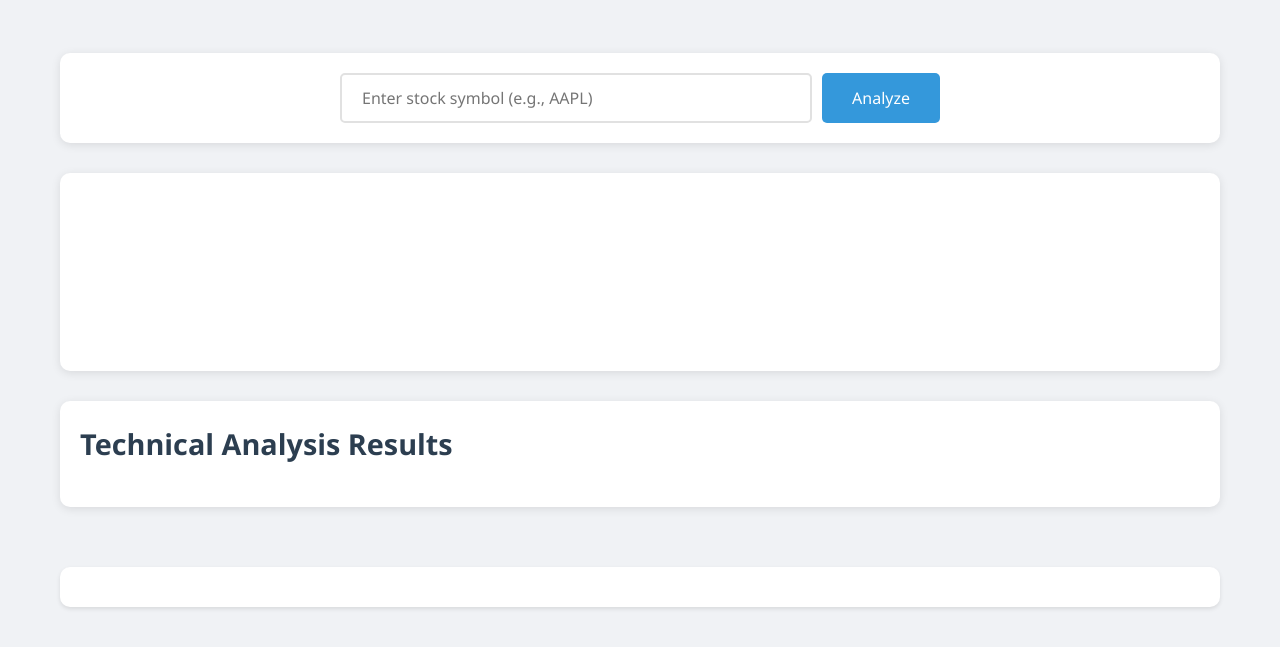
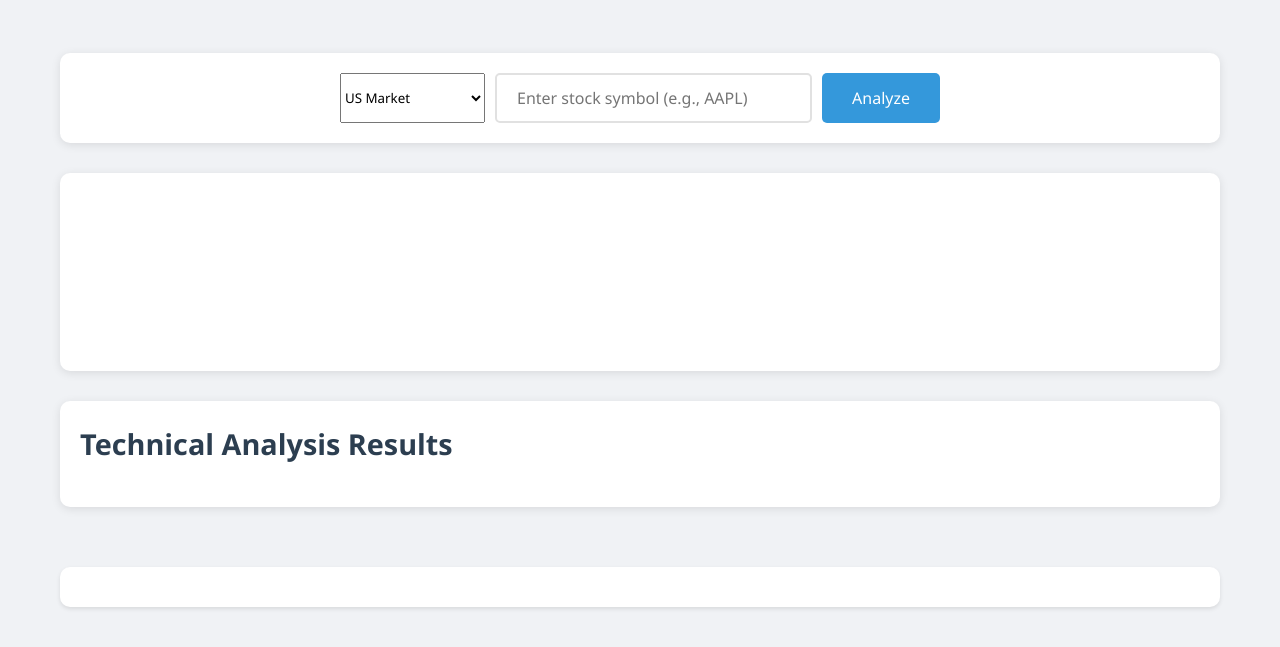
Before and after one commit to WajiHaiderAkhtar/HackIndia-Spark8-2025-Team-Akatsuki, a plain HTML site: page index.html in a window 1280 px wide. Shown: the part 121-768 px from the top of the page. Drawn offline with nearby package versions, Linux system fonts and the light colour scheme.

Commit message:
Update index.html

```diff
--- a/index.html
+++ b/index.html
@@ -3,7 +3,7 @@
 <head>
     <meta charset="UTF-8">
     <meta name="viewport" content="width=device-width, initial-scale=1.0">
-    <title>Trade Lens AI</title>
+    <title>Stock Technical Analyzer</title>
     <link rel="stylesheet" href="styles.css">
     <script src="https://cdn.jsdelivr.net/npm/chart.js"></script>
 </head>
@@ -16,6 +16,10 @@
         <div class="input-section">
             <form id="stockForm">
                 <div class="input-group">
+                    <select id="marketSelect" class="form-control">
+                        <option value="US">US Market</option>
+                        <option value="IN">Indian Market (BSE)</option>
+                    </select>
                     <input type="text" id="stockSymbol" placeholder="Enter stock symbol (e.g., AAPL)" required>
                     <button type="submit">Analyze</button>
                 </div>
```
